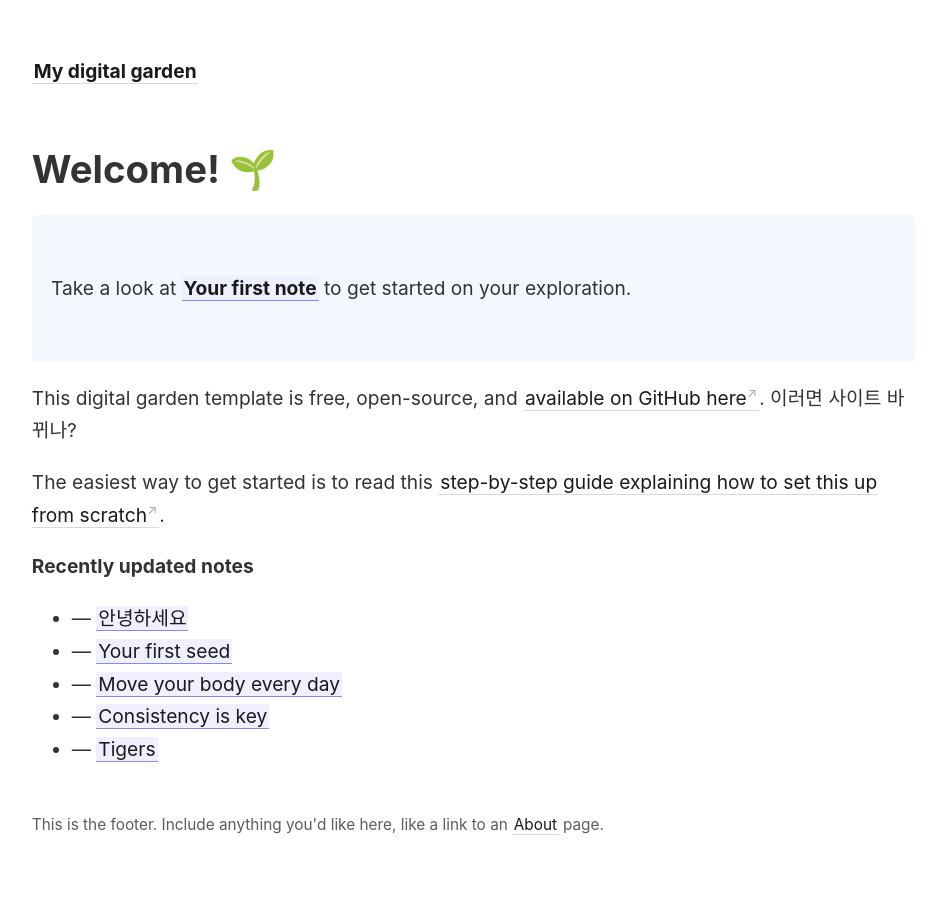
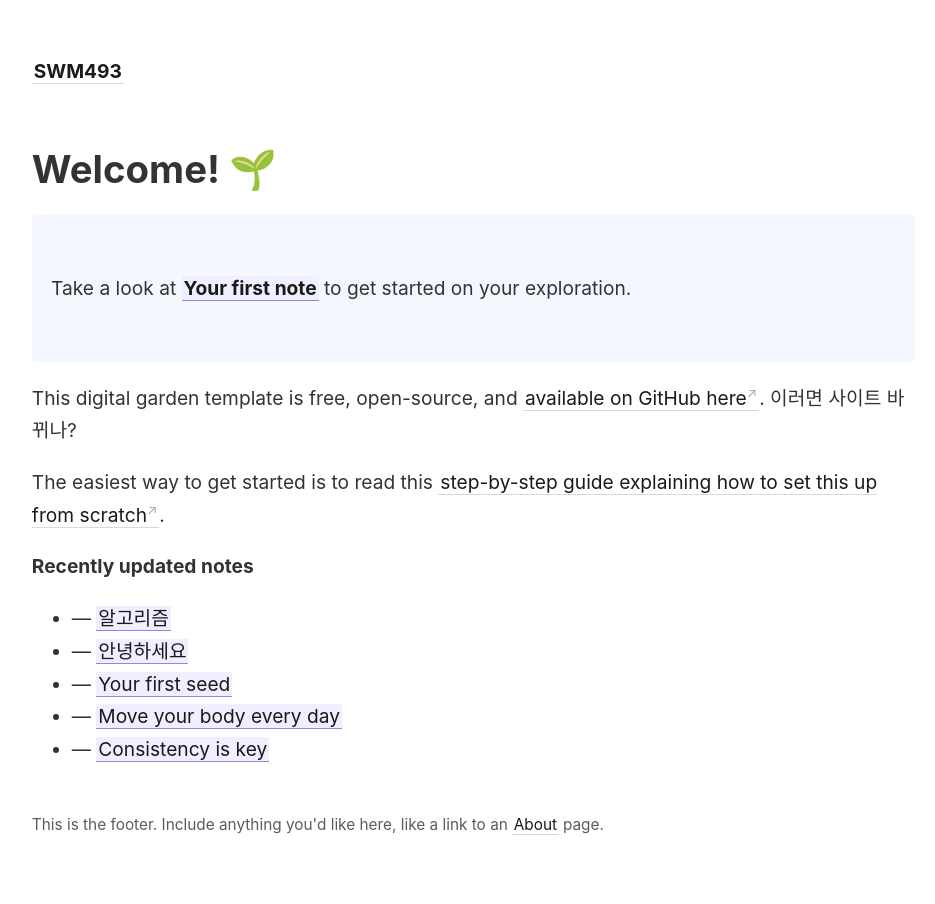
Before and after one commit to swm493/blog_swm493, a Jekyll site: the page built from _pages/index.md, in a window 1280 px wide. Shown: the whole page, without its empty margins (45-980 px from the left). Built offline with Jekyll 4.4.1, drawn with Linux system fonts in a browser that asks for light colours.

```diff
--- a/_config.yml
+++ b/_config.yml
@@ -1,4 +1,4 @@
-title:               My digital garden
+title:               SWM493
 include:             ['_pages']
 exclude:             ['_includes/notes_graph.json']
 # You may need to change the base URL depending on your deploy configuration.
```
Also changed, not shown: _notes/알고리즘.md (added, +4 -0 lines).
